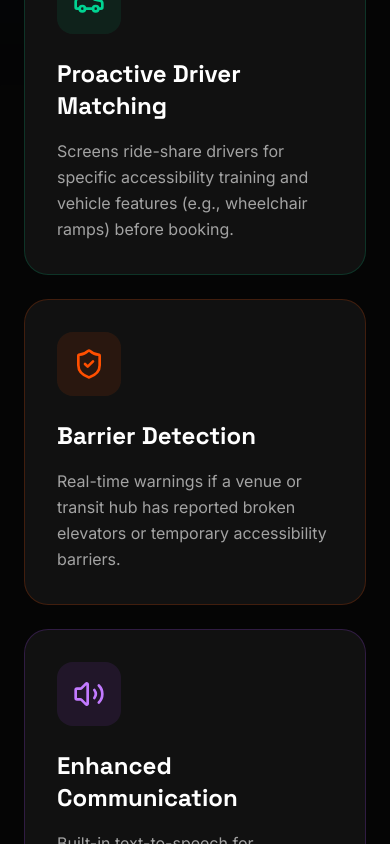
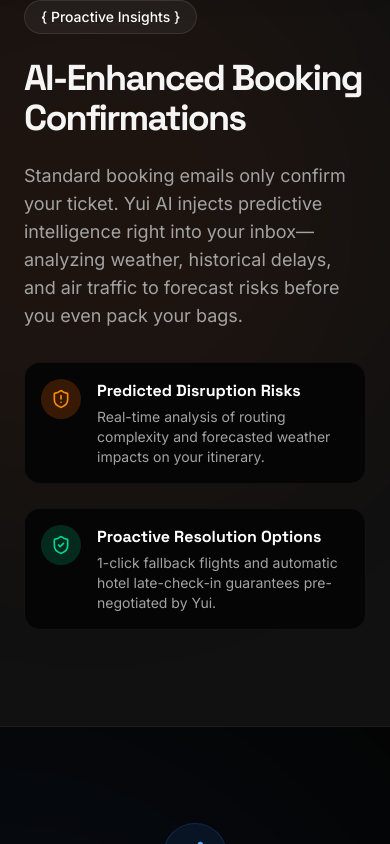
Before and after one commit to narain-karti/yui-ai, a React (Vite) app: page / in a window 390 px wide. Shown: the part 10000-10844 px from the top of the page. Built offline with nearby package versions, Linux system fonts and the light colour scheme.

Commit message:
feat: Add BookingEmail mockup component with AI disruption enhancements

```diff
--- a/src/App.tsx
+++ b/src/App.tsx
@@ -11,6 +11,7 @@
 import MultiModalEngine from './components/MultiModalEngine';
 import TelegramMiniApp from './components/TelegramMiniApp';
 import SystemArchitecture from './components/SystemArchitecture';
+import BookingEmail from './components/BookingEmail';
 import AccessibilityFeatures from './components/AccessibilityFeatures';
 import LocationConcierge from './components/LocationConcierge';
 import Process from './components/Process';
@@ -31,6 +32,7 @@
         <MultiModalEngine />
         <SystemArchitecture />
         <TelegramMiniApp />
+        <BookingEmail />
         <AccessibilityFeatures />
         <LocationConcierge />
         <Process />
--- /dev/null
+++ b/src/components/BookingEmail.tsx
@@ -0,0 +1,148 @@
+import { useRef } from 'react';
+import { motion, useScroll, useTransform } from 'motion/react';
+import { Mail, AlertCircle, ShieldCheck, ArrowRight, PlaneTakeoff, ShieldAlert } from 'lucide-react';
+
+export default function BookingEmail() {
+  const containerRef = useRef<HTMLDivElement>(null);
+  const { scrollYProgress } = useScroll({
+    target: containerRef,
+    offset: ["start end", "center center"]
+  });
+
+  const emailY = useTransform(scrollYProgress, [0, 1], [150, 0]);
+  const opacity = useTransform(scrollYProgress, [0, 0.5, 1], [0, 0.5, 1]);
+
+  return (
+    <section id="enhanced-emails" className="section-padding bg-surface border-y border-white/5 relative overflow-hidden" ref={containerRef}>
+      <div className="absolute top-1/2 right-0 w-[600px] h-[600px] bg-accent/5 rounded-full blur-[100px] pointer-events-none" />
+
+      <div className="container-custom">
+        <div className="grid grid-cols-1 lg:grid-cols-2 gap-16 items-center">
+
+          {/* Text Content */}
+          <div className="max-w-xl relative z-10 order-2 lg:order-1">
+            <span className="tag mb-6">{'{ Proactive Insights }'}</span>
+            <h2 className="text-4xl md:text-5xl font-display font-bold tracking-tighter mb-6">
+              AI-Enhanced Booking Confirmations
+            </h2>
+            <p className="text-secondary text-lg mb-8">
+              Standard booking emails only confirm your ticket. Yui AI injects predictive intelligence right into your inbox—analyzing weather, historical delays, and air traffic to forecast risks before you even pack your bags.
+            </p>
+
+            <div className="space-y-6">
+              <motion.div
+                initial={{ opacity: 0, x: -20 }}
+                whileInView={{ opacity: 1, x: 0 }}
+                viewport={{ once: true }}
+                className="flex gap-4 p-4 rounded-2xl bg-bg border border-white/5"
+              >
+                <div className="w-10 h-10 rounded-full bg-orange-500/20 text-orange-400 flex items-center justify-center flex-shrink-0">
+                  <ShieldAlert className="w-5 h-5" />
+                </div>
+                <div>
+                  <h4 className="font-bold text-white mb-1">Predicted Disruption Risks</h4>
+                  <p className="text-secondary text-sm">Real-time analysis of routing complexity and forecasted weather impacts on your itinerary.</p>
+                </div>
+              </motion.div>
+
+              <motion.div
+                initial={{ opacity: 0, x: -20 }}
+                whileInView={{ opacity: 1, x: 0 }}
+                viewport={{ once: true }}
+                transition={{ delay: 0.2 }}
+                className="flex gap-4 p-4 rounded-2xl bg-bg border border-white/5"
+              >
+                <div className="w-10 h-10 rounded-full bg-emerald-500/20 text-emerald-400 flex items-center justify-center flex-shrink-0">
+                  <ShieldCheck className="w-5 h-5" />
+                </div>
+                <div>
+                  <h4 className="font-bold text-white mb-1">Proactive Resolution Options</h4>
+                  <p className="text-secondary text-sm">1-click fallback flights and automatic hotel late-check-in guarantees pre-negotiated by Yui.</p>
+                </div>
+              </motion.div>
+            </div>
+          </div>
+
+          {/* Email UI Mockup */}
+          <div className="relative z-10 order-1 lg:order-2">
+            <motion.div
+              style={{ y: emailY, opacity }}
+              className="bg-bg rounded-2xl border border-white/10 shadow-2xl overflow-hidden shadow-[0_20px_50px_rgba(0,0,0,0.5)]"
+            >
+              {/* Email Header */}
+              <div className="px-6 py-4 bg-[#1a1a1a] border-b border-white/5 flex items-center gap-4">
+                <div className="w-10 h-10 rounded-full bg-accent/20 flex items-center justify-center flex-shrink-0">
+                  <Mail className="w-5 h-5 text-accent" />
+                </div>
+                <div>
+                  <p className="text-white font-medium text-sm">Flight Confirmation: BOM → DEL</p>
+                  <p className="text-secondary text-xs">From: bookings@yui-ai.com</p>
+                </div>
+              </div>
+
+              {/* Email Content */}
+              <div className="p-6 md:p-8 space-y-6">
+                <div>
+                  <h3 className="text-2xl font-display font-bold text-white mb-2">You're all set for Delhi!</h3>
+                  <p className="text-secondary text-sm">Booking Reference: <span className="text-white font-mono">#YUI-8921XK</span></p>
+                </div>
+
+                {/* Standard Flight Info */}
+                <div className="p-4 rounded-xl bg-[#1a1a1a] border border-white/5 flex flex-col md:flex-row items-center gap-4 md:gap-8">
+                  <div className="text-center md:text-left flex-1">
+                    <p className="text-2xl font-bold text-white">08:30</p>
+                    <p className="text-secondary text-xs">Mumbai (BOM)</p>
+                  </div>
+                  <div className="flex-1 flex flex-col items-center px-4 w-full">
+                    <p className="text-[10px] text-secondary mb-1">2h 15m</p>
+                    <div className="w-full h-px bg-white/20 relative flex items-center justify-center">
+                      <PlaneTakeoff className="w-4 h-4 text-white absolute bg-[#1a1a1a] px-1" />
+                    </div>
+                  </div>
+                  <div className="text-center md:text-right flex-1">
+                    <p className="text-2xl font-bold text-white">10:45</p>
+                    <p className="text-secondary text-xs">Delhi (DEL)</p>
+                  </div>
+                </div>
+
+                {/* Yui AI Injection */}
+                <div className="p-1 rounded-xl bg-gradient-to-r from-accent/50 to-orange-500/50">
+                  <div className="bg-bg rounded-lg p-5">
+                    <div className="flex items-center gap-2 mb-4">
+                      <div className="w-6 h-6 rounded-full bg-accent text-bg flex items-center justify-center font-bold text-xs">Y</div>
+                      <span className="text-sm font-bold text-white">Yui AI Travel Intelligence</span>
+                    </div>
+
+                    <div className="space-y-4">
+                      <div className="flex gap-3 items-start">
+                        <AlertCircle className="w-5 h-5 text-orange-400 flex-shrink-0 mt-0.5" />
+                        <div>
+                          <p className="text-sm font-bold text-white">42% Delay Risk Detected</p>
+                          <p className="text-xs text-secondary mt-1">Incoming aircraft from BLR often faces morning ATC congestion. Expected delay: <span className="text-orange-400">45-60 mins</span>.</p>
+                        </div>
+                      </div>
+
+                      <div className="w-full h-px bg-white/10" />
+
+                      <div className="flex gap-3 items-start">
+                        <ShieldCheck className="w-5 h-5 text-emerald-400 flex-shrink-0 mt-0.5" />
+                        <div>
+                          <p className="text-sm font-bold text-white">Protected by Yui</p>
+                          <p className="text-xs text-secondary mt-1 mb-3">We've secured a tentative hold on a 10:00 AM backup Vistara flight. If your flight delays past 9:15 AM, we will automatically move you.</p>
+
+                          <button className="flex items-center gap-2 px-4 py-2 bg-white/5 hover:bg-white/10 border border-white/10 rounded-lg text-xs font-medium text-white transition-colors">
+                            View Backup Options <ArrowRight className="w-3 h-3" />
+                          </button>
+                        </div>
+                      </div>
+                    </div>
+                  </div>
+                </div>
+              </div>
+            </motion.div>
+          </div>
+        </div>
+      </div>
+    </section>
+  );
+}
```
